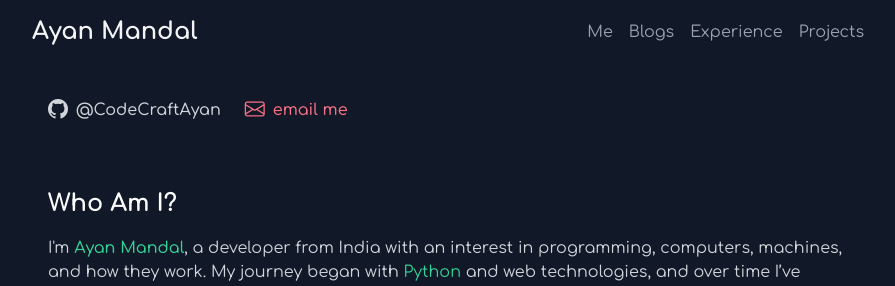
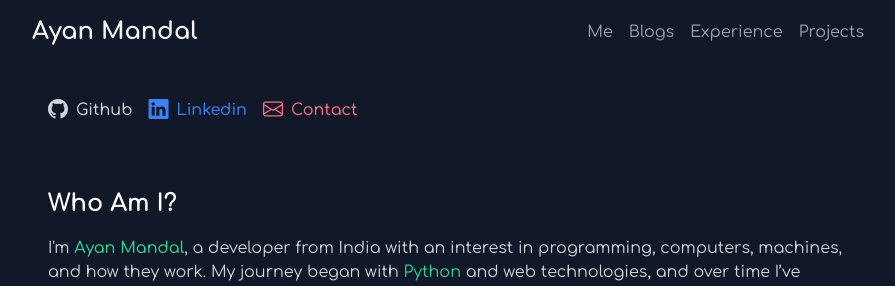
Before and after one commit to CodeCraftAyan/Ayan-Mandal, a Jekyll site: the page built from pages/me.html, in a window 1280 px wide. Shown: the top 286 px of the page, without its empty margins (192-1087 px from the left). Built offline with Jekyll 4.4.1, drawn with Linux system fonts in a browser that asks for light colours; nearby versions of some CDN libraries; some web fonts are replaced.

Commit message:
add new social media

```diff
--- a/pages/me.html
+++ b/pages/me.html
@@ -9,17 +9,22 @@ permalink: /me/
 <div class="px-0 md:px-4 space-y-4 max-w-6xl mx-auto">
 
   <div class="py-4">
-    <ul class="flex flex-wrap items-center gap-4 sm:gap-6 text-sm sm:text-base font-medium animate-slide-right">
+    <ul class="flex flex-wrap items-center gap-2 md:gap-4 text-sm sm:text-base font-medium animate-slide-right">
       <li>
         <a href="https://github.com/CodeCraftAyan" target="_blank"
           class="flex items-center gap-2 text-gray-300 hover:text-white transition-colors">
-          <i class="bi bi-github text-lg sm:text-xl"></i> @CodeCraftAyan
+          <i class="bi bi-github text-lg sm:text-xl"></i> Github
         </a>
+      </li>
+      <li>
+          <a href="https://www.linkedin.com/in/ayan-manda1/" target="_blank" class="flex items-center gap-2 text-blue-500 hover:text-blue-400 transition-colors">
+              <i class="bi bi-linkedin text-xl"></i> Linkedin
+          </a>
       </li>
       <li>
         <a id="popup-btn"
           class="popup-btn cursor-pointer flex items-center gap-2 text-rose-400 hover:text-rose-300 transition-colors">
-          <i class="bi bi-envelope text-lg sm:text-xl"></i> email me
+          <i class="bi bi-envelope text-lg sm:text-xl"></i> Contact
         </a>
       </li>
     </ul>
```
